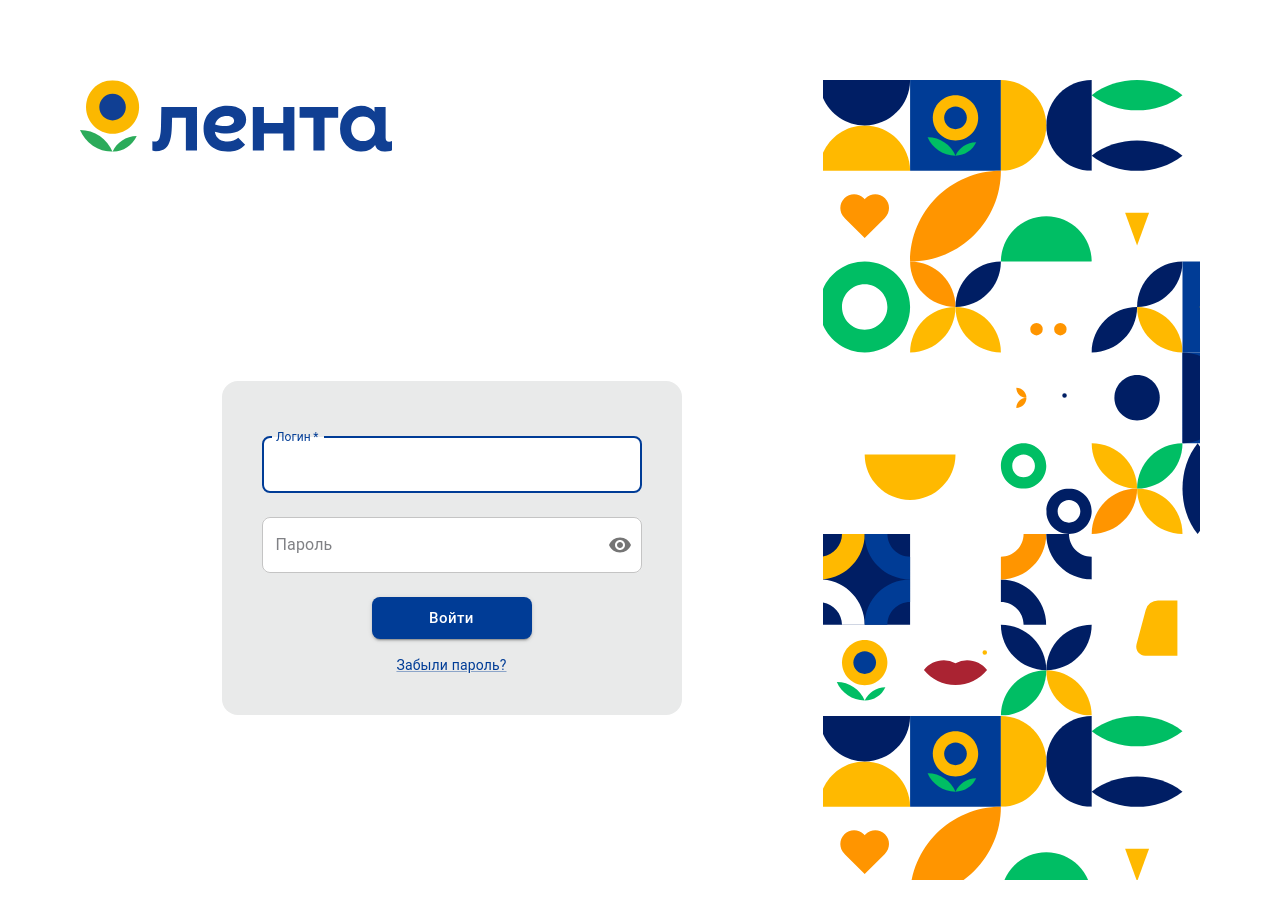
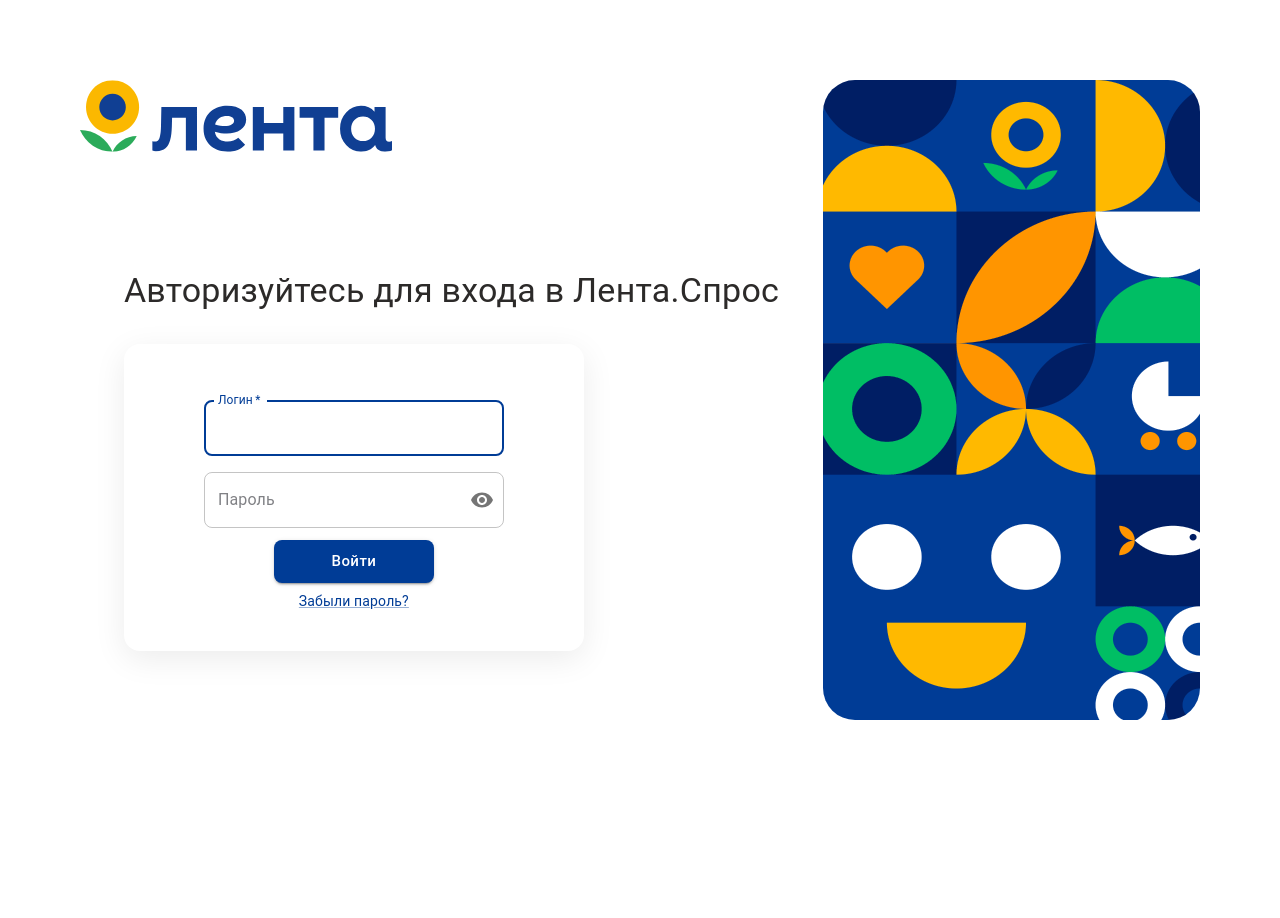
Before and after one commit to AlenaIsmagilova/lenta-frontend, a React (Vite) app: page /signin in a window 1280 px wide. Shown: the top 918 px of the page. After the commit the page ends 800 px from the top, so only its background shows below. Built offline with nearby package versions, Linux system fonts and the light colour scheme.

Commit message:
add: shadow, cssBaseline, spacing

```diff
--- a/src/app/assets/styles/theeme.ts
+++ b/src/app/assets/styles/theeme.ts
@@ -1,4 +1,5 @@
 import {createTheme} from "@mui/material";
+import {ruRU} from "@mui/material/locale";
 
 const theme = createTheme({
     palette: {
@@ -29,6 +30,7 @@
             main: '#00BE64'
         }
     },
+    spacing: 4,
     typography: {},
     components: {
         MuiButton: {
@@ -37,8 +39,9 @@
                     textTransform: 'none'
                 }
             }
-        }
+        },
+
     }
-});
+}, ruRU);
 
 export default theme;
--- a/src/features/SignInForm/SignInForm.tsx
+++ b/src/features/SignInForm/SignInForm.tsx
@@ -30,17 +30,19 @@
 
     return (
         <Box component="section">
-            <Typography component="h1" variant="h4" color={"primary.contrastText"}>
-                Авторизуйтесь, пожалуйста
+            <Typography component="h1" variant="h4">
+                Авторизуйтесь для входа в Лента.Спрос
             </Typography>
             <Box
-                bgcolor={"background.paper"}
                 display={"flex"}
                 flexDirection={"column"}
                 alignItems={"center"}
                 width={"460px"}
                 marginTop={8}
                 borderRadius={4}
+                sx={{
+                    boxShadow: "0px 8px 32px 0px rgba(0, 0, 0, 0.08);"
+                }}
             >
                 <Box
                     component="form"
@@ -63,7 +65,6 @@
                         autoFocus
                         InputProps={{
                             sx: {
-                                backgroundColor: "background.default",
                                 borderRadius: 2
                             }
                         }}
@@ -89,7 +90,6 @@
                             }
                             label="Пароль"
                             sx={{
-                                backgroundColor: "background.default",
                                 borderRadius: 2
                             }}
                         />
--- a/src/main.tsx
+++ b/src/main.tsx
@@ -5,7 +5,7 @@
 import {setupStore} from "./app/store";
 import "./app/assets/index.css";
 import SignIn from "./pages/SignIn/SignIn";
-import {ThemeProvider} from "@mui/material";
+import {CssBaseline, ThemeProvider} from "@mui/material";
 import lentaTheme from "./app/assets/styles/theeme";
 
 const store = setupStore();
@@ -29,6 +29,7 @@
     <React.StrictMode>
         <Provider store={store}>
             <ThemeProvider theme={lentaTheme}>
+                <CssBaseline/>
                 <RouterProvider router={router}/>
             </ThemeProvider>
         </Provider>
--- a/src/pages/SignIn/SignIn.tsx
+++ b/src/pages/SignIn/SignIn.tsx
@@ -1,7 +1,7 @@
 import SignInForm from "../../features/SignInForm/SignInForm";
 import {Box} from "@mui/material";
 import {Logo} from "../../ui/logo/logo";
-import patternImage from "../../app/images/pattern.svg";
+import patternImage from "../../app/images/pattern.png";
 
 const SignIn = () => {
     return (
@@ -9,7 +9,7 @@
             <Box
                 height={'100vh'}
                 display={"flex"}
-                padding={10}
+                padding={20}
             >
                 <Box width={"743px"}
                      alignItems={"center"}
@@ -23,7 +23,7 @@
                         <Logo width={312} height={72}/>
                     </Box>
                     <Box
-                        paddingTop={'16%'}
+                        paddingTop={'15%'}
                     >
                         <SignInForm/>
                     </Box>
@@ -31,6 +31,7 @@
                 </Box>
                 <Box
                     width={"calc(100% - 743px)"}
+                    borderRadius={8}
                     sx={{
                         backgroundImage: `url(${patternImage})`,
                         backgroundRepeat: 'repeat'
```
Also changed, not shown: src/app/images/pattern.png (added), src/app/images/pattern.svg (deleted).
